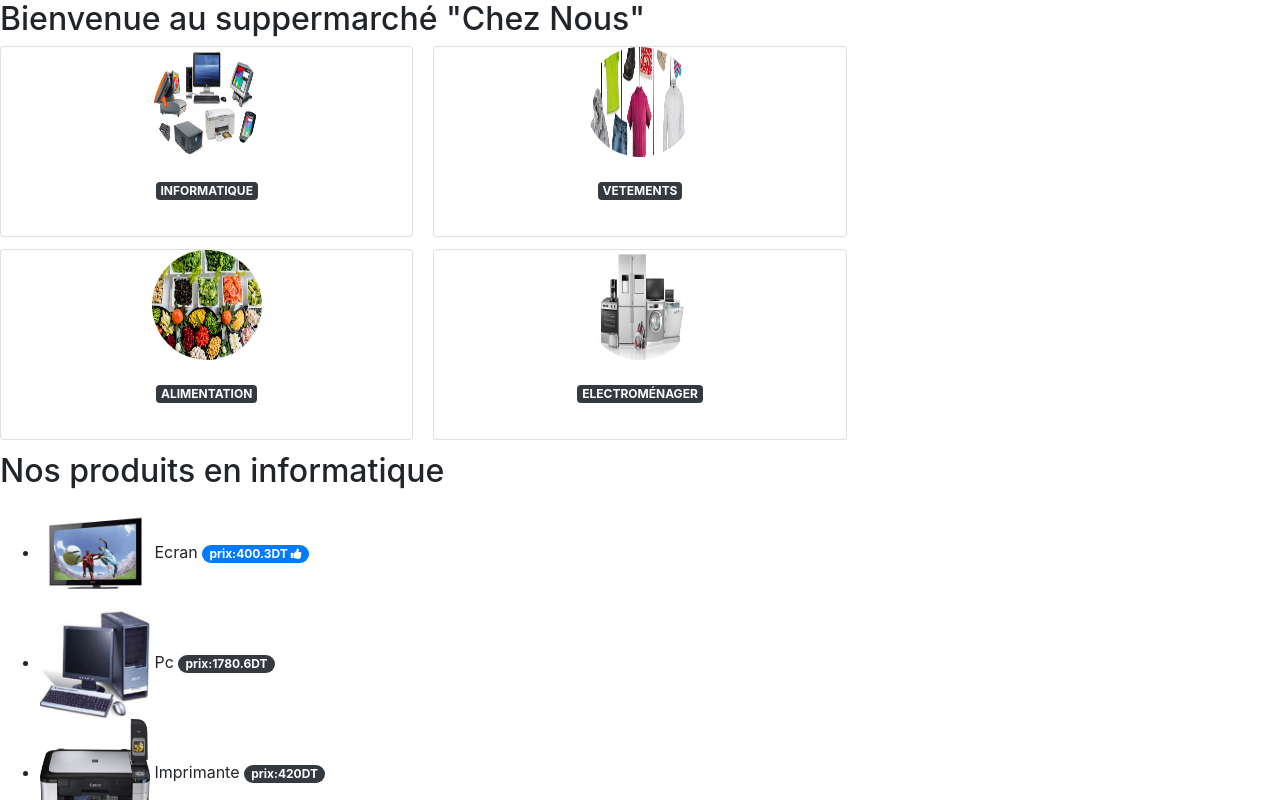
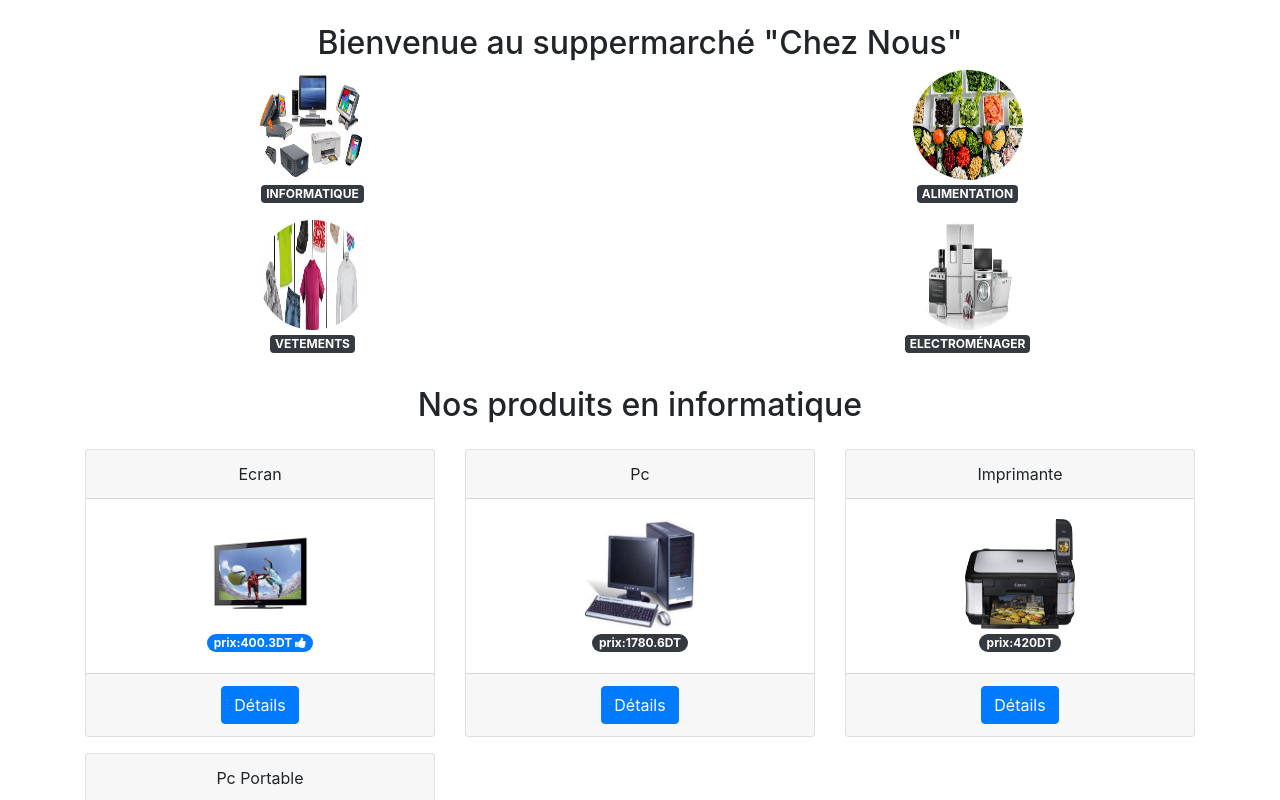
Before and after one commit to fedi-ben-Amor/ProjetBenAmor, an Angular app: page / in a window 1280 px wide. Shown: the top 800 px of the page. Built offline with nearby package versions, Linux system fonts and the light colour scheme.

Commit message:
Design Composant materiel modifié

```diff
--- a/src/app/composants/accueil/accueil.component.html
+++ b/src/app/composants/accueil/accueil.component.html
@@ -1,10 +1,16 @@
-<h2>Bienvenue au suppermarché {{nomSupermarket|supermarketpipe}}</h2>
+<h2 class="text-center pt-4">Bienvenue au suppermarché {{nomSupermarket|supermarketpipe}}</h2>
+<div class="containter">
+    <div class="row">
 
-<div class="card-columns" >
-        <div class="card" *ngFor="let mat of lesCategories" >
-            <img class="card-img-top" data-src="{{mat.image}}" alt="" class="rounded-circle ">
-            <div class="card-body">
-                <p class="card-text" class="badge badge-dark">{{mat.nom|uppercase}}</p>
-            </div>
-        </div>
+    <div  class="col-6 text-center" *ngFor="let mat of lesCategories" >
+        <img [src]="mat.image" alt="photo" class="rounded-circle ">
+
+    <p  ><span class="badge badge-dark">{{mat.nom|uppercase}}</span>
+
+       </p>
+
+
+
 </div>
+</div>
+</div>
--- a/src/app/composants/informatique/listmateriel/listmateriel.component.html
+++ b/src/app/composants/informatique/listmateriel/listmateriel.component.html
@@ -1,8 +1,11 @@
-<h2>Nos produits en informatique</h2>
-<ul>
-    <ng-container *ngFor="let mat of materiels" >
-    <li *ngIf="mat.quantite >0 ">
-<fed-materiel [m]="mat"></fed-materiel>
-</li>
-</ng-container>
-</ul>
+<h2 class="text-center pt-3">Nos produits en informatique</h2>
+<div class="container">
+    <div class="row">
+        <ng-container *ngFor="let mat of materiels" >
+            <div class="col-4 pt-3" *ngIf="mat.quantite >0 ">
+        <fed-materiel [m]="mat"></fed-materiel>
+            </div>
+        </ng-container>
+
+    </div>
+</div>
--- a/src/app/composants/informatique/materiel/materiel.component.html
+++ b/src/app/composants/informatique/materiel/materiel.component.html
@@ -1,8 +1,21 @@
+
+
+ <div class="card text-center">
+     <div class="card-header">
+        {{mat.libelle|titlecase}}
+     </div>
+     <div class="card-body">
         <img [src]="mat.photo" alt="photo" >
- {{mat.libelle|titlecase}}
+        <br/>
+
         <span   Class="badge badge-pill"
             [ngClass]="{'badge-primary':mat.hautGamme,'badge-dark':!mat.hautGamme}">
 
         prix:{{mat.prix}}DT
         <i [ngClass]="{'fa fa-thumbs-up' : mat.hautGamme}"></i>
          </span>
+     </div>
+     <div class="card-footer text-muted">
+   <button type="button" class="btn btn-primary">Détails</button>
+     </div>
+ </div>
```
Lines whose indentation alone changed are shown as unchanged.
